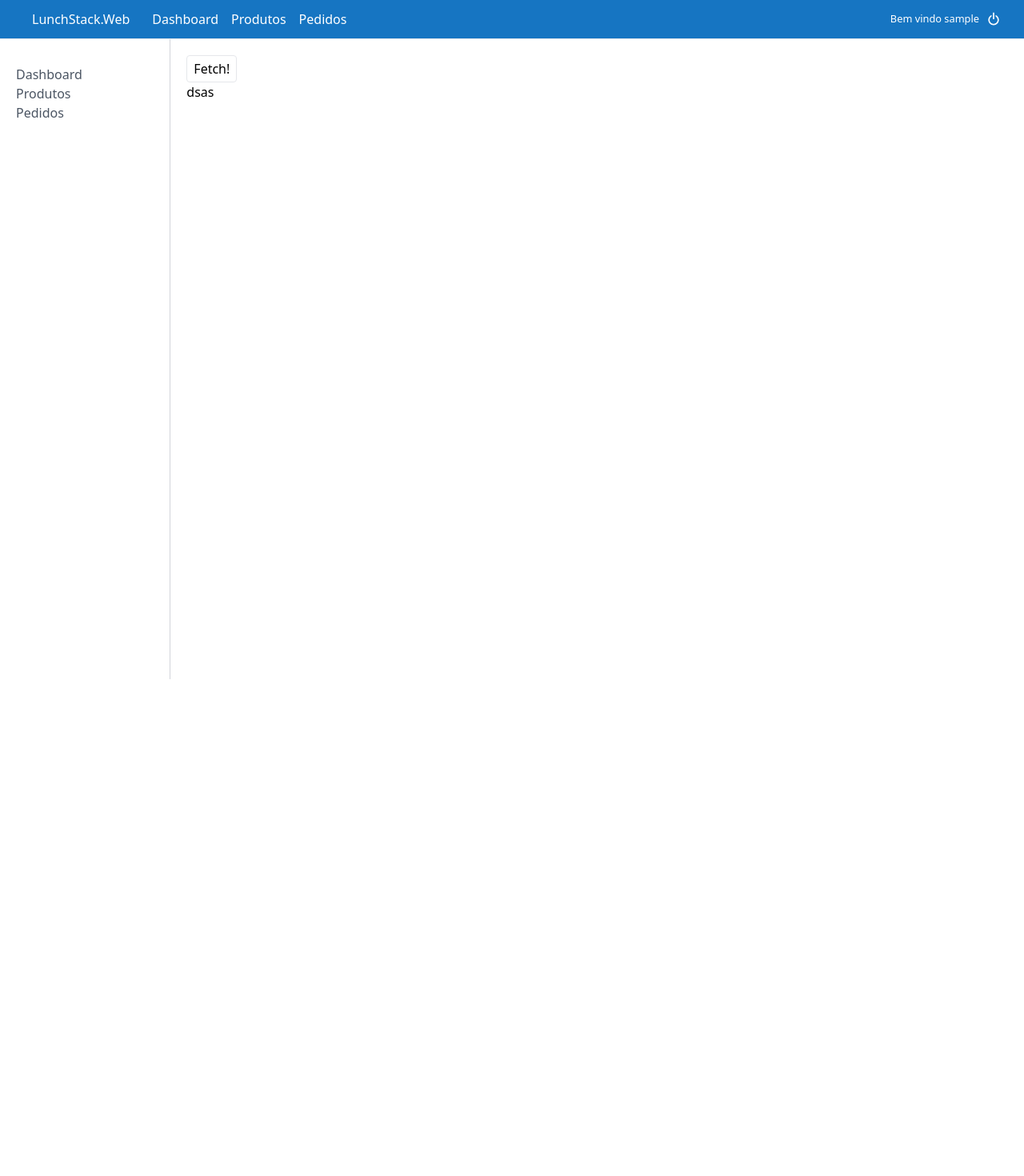
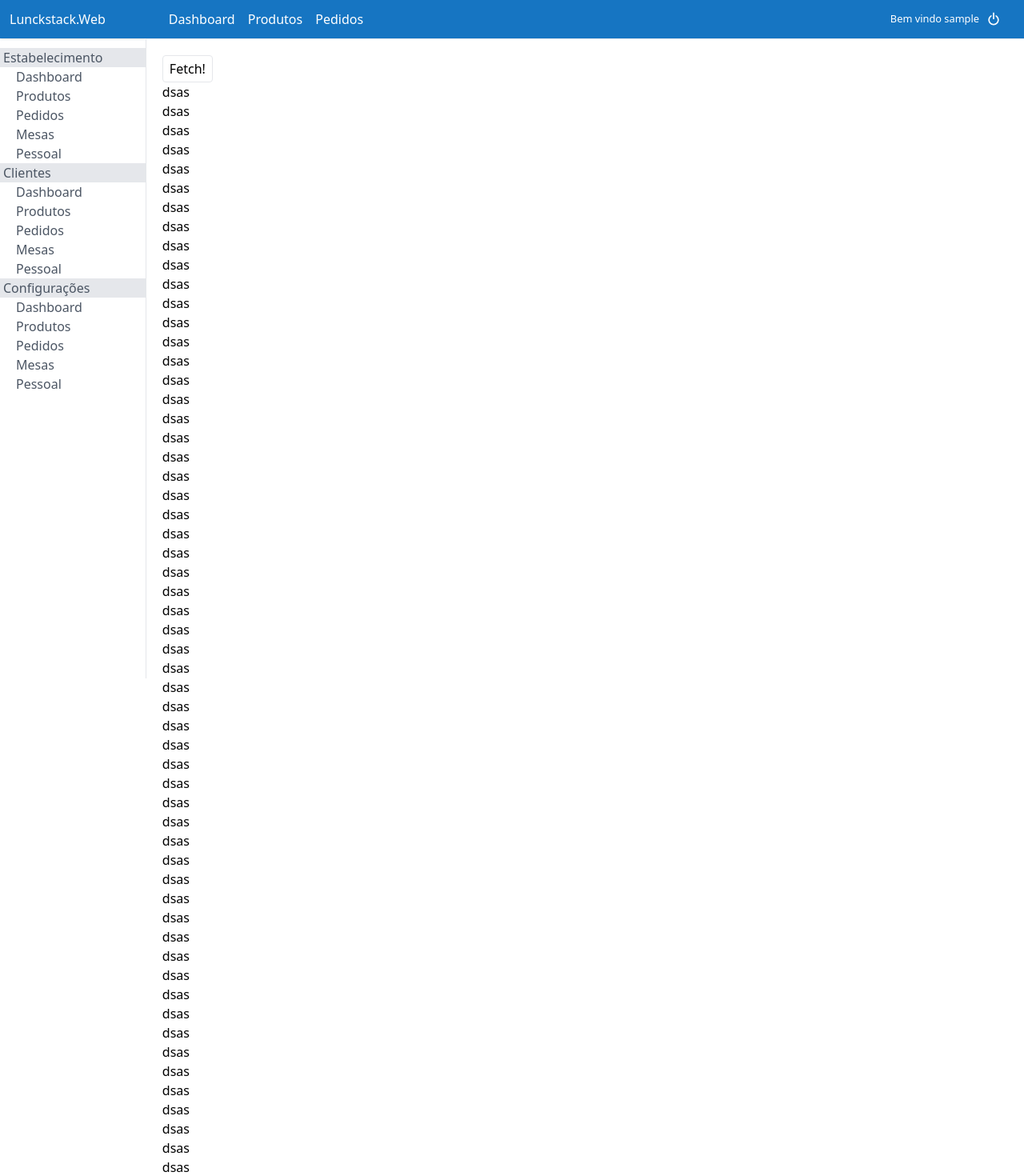
Before and after one commit to gabeFrancisco/LunchStack.Web, a React (Vite) app: page /dashboard in a window 1280 px wide. Shown: the top 1470 px of the page at 80% size. Before the commit the page ends 849 px from the top, so only its background shows below. Built offline with nearby package versions, Linux system fonts and the light colour scheme; no server answers; sample sign-in values are in the browser's storage.

Commit message:
fixed header and sidebar layout design

```diff
--- a/src/components/Header/Header.tsx
+++ b/src/components/Header/Header.tsx
@@ -21,7 +21,6 @@ function Header() {
   return (
     <header className="sticky top-0 z-50 flex flex-row justify-between px-5 py-3 text-white border-b bg-primary">
       <div className="flex flex-row ">
-        <h1 className="mx-5">LunchStack.Web</h1>
         <ul className="flex flex-row">
           {links.map((el) => (
             <Link className="mx-2 hover:text-yellow-300" to={el.url}>
--- a/src/components/Router/ProtectedRoutes.tsx
+++ b/src/components/Router/ProtectedRoutes.tsx
@@ -10,12 +10,14 @@ function ProtectedRoutes() {
   }
 
   return (
-    <div>
-      <Header />
-      <div className="flex flex-row flex-grow">
+    <div className="w-full h-full">
+      <div className="flex flex-row w-full">
         <Sidebar />
-        <div className="p-5">
+        <div className="flex flex-col w-full">
+          <Header />
+          <div className="p-5">
             <Outlet />
+          </div>
         </div>
       </div>
     </div>
--- a/src/components/Sidebar/Sidebar.tsx
+++ b/src/components/Sidebar/Sidebar.tsx
@@ -1,10 +1,70 @@
-function  Sidebar() {
+import { Link } from "react-router-dom";
+
+function Sidebar() {
+  const links = [
+    {
+      name: "Dashboard",
+      url: "dashboard",
+    },
+    {
+      name: "Produtos",
+      url: "produtos",
+    },
+    {
+      name: "Pedidos",
+      url: "pedidos",
+    },
+    {
+      name: "Mesas",
+      url: "mesas",
+    },
+    {
+      name: "Pessoal",
+      url: "pessoal",
+    },
+  ];
   return (
-    <aside className="sticky w-1/6 h-screen pt-5 text-gray-600 border-r border-gray-300 ed top-7">
-      <ul className="fixed px-5 py-3">
-        <li>Dashboard</li>
-        <li>Produtos</li>
-        <li>Pedidos</li>
+    <aside className="sticky top-0 w-1/6 h-screen text-gray-600">
+      <div className="w-full px-3 py-3 text-white shadow bg-primary">
+        Lunckstack.Web
+      </div>
+      <ul className="w-full h-full py-3 border-r">
+        <div>
+          <p className="pl-1 bg-gray-200">Estabelecimento</p>
+          <div className="px-3">
+            {links.map((el) => (
+              <li>
+                <Link className="mx-2 hover:text-primary" to={el.url}>
+                  {el.name}
+                </Link>
+              </li>
+            ))}
+          </div>
+        </div>
+        <div>
+          <p className="pl-1 bg-gray-200">Clientes</p>
+          <div className="px-3">
+            {links.map((el) => (
+              <li>
+                <Link className="mx-2 hover:text-primary" to={el.url}>
+                  {el.name}
+                </Link>
+              </li>
+            ))}
+          </div>
+        </div>
+        <div>
+          <p className="pl-1 bg-gray-200">Configurações</p>
+          <div className="px-3">
+            {links.map((el) => (
+              <li>
+                <Link className="mx-2 hover:text-primary" to={el.url}>
+                  {el.name}
+                </Link>
+              </li>
+            ))}
+          </div>
+        </div>
       </ul>
     </aside>
   );
--- a/src/pages/dashboard/dashboard.tsx
+++ b/src/pages/dashboard/dashboard.tsx
@@ -22,7 +22,68 @@ function DashboardPage() {
         Fetch!
       </button>
       <p className="text-black">{result}</p>
-
+      <p className="text-black">{result}</p>
+      <p className="text-black">{result}</p>
+      <p className="text-black">{result}</p>
+      <p className="text-black">{result}</p>
+      <p className="text-black">{result}</p>
+      <p className="text-black">{result}</p>
+      <p className="text-black">{result}</p>
+      <p className="text-black">{result}</p>
+      <p className="text-black">{result}</p>
+      <p className="text-black">{result}</p>
+      <p className="text-black">{result}</p>
+      <p className="text-black">{result}</p>
+      <p className="text-black">{result}</p>
+      <p className="text-black">{result}</p>
+      <p className="text-black">{result}</p>
+      <p className="text-black">{result}</p>
+      <p className="text-black">{result}</p>
+      <p className="text-black">{result}</p>
+      <p className="text-black">{result}</p>
+      <p className="text-black">{result}</p>
+      <p className="text-black">{result}</p>
+      <p className="text-black">{result}</p>
+      <p className="text-black">{result}</p>
+      <p className="text-black">{result}</p>
+      <p className="text-black">{result}</p>
+      <p className="text-black">{result}</p>
+      <p className="text-black">{result}</p>
+      <p className="text-black">{result}</p>
+      <p className="text-black">{result}</p>
+      <p className="text-black">{result}</p>
+      <p className="text-black">{result}</p>
+      <p className="text-black">{result}</p>
+      <p className="text-black">{result}</p>
+      <p className="text-black">{result}</p>
+      <p className="text-black">{result}</p>
+      <p className="text-black">{result}</p>
+      <p className="text-black">{result}</p>
+      <p className="text-black">{result}</p>
+      <p className="text-black">{result}</p>
+      <p className="text-black">{result}</p>
+      <p className="text-black">{result}</p>
+      <p className="text-black">{result}</p>
+      <p className="text-black">{result}</p>
+      <p className="text-black">{result}</p>
+      <p className="text-black">{result}</p>
+      <p className="text-black">{result}</p>
+      <p className="text-black">{result}</p>
+      <p className="text-black">{result}</p>
+      <p className="text-black">{result}</p>
+      <p className="text-black">{result}</p>
+      <p className="text-black">{result}</p>
+      <p className="text-black">{result}</p>
+      <p className="text-black">{result}</p>
+      <p className="text-black">{result}</p>
+      <p className="text-black">{result}</p>
+      <p className="text-black">{result}</p>
+      <p className="text-black">{result}</p>
+      <p className="text-black">{result}</p>
+      <p className="text-black">{result}</p>
+      <p className="text-black">{result}</p>
+      <p className="text-black">{result}</p>
+      <p className="text-black">{result}</p>
     </div>
   );
 }
```
